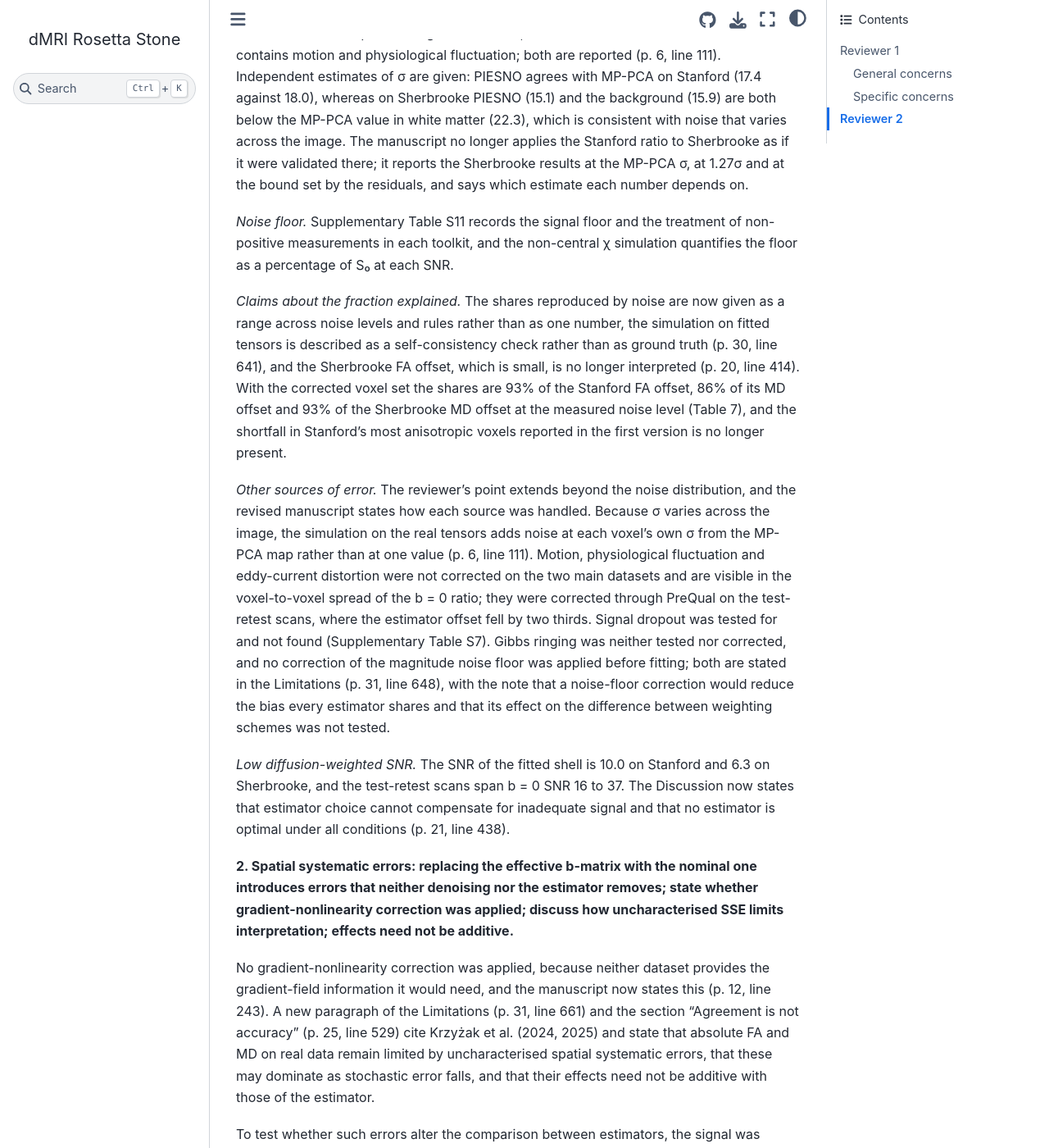
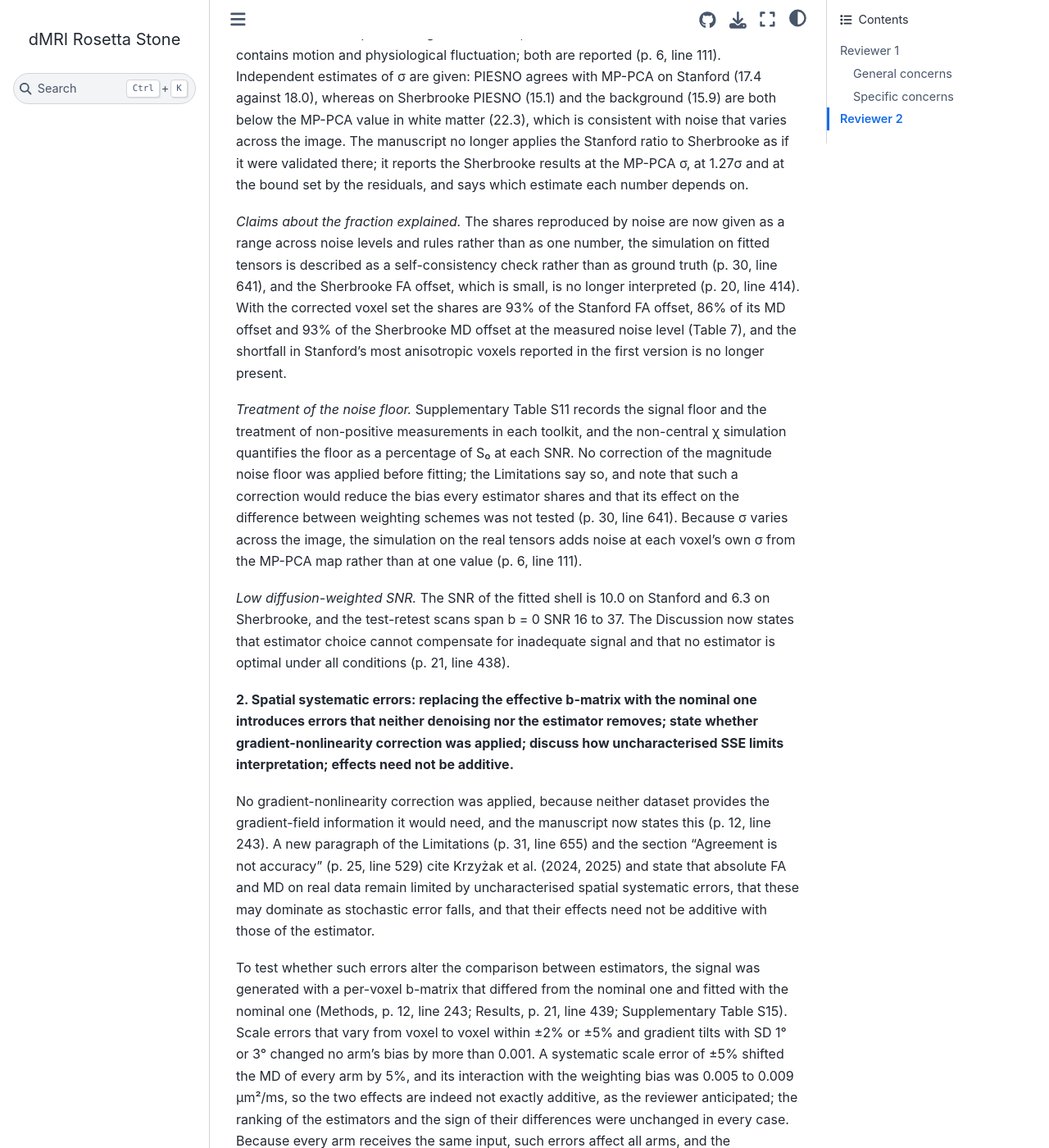
Before and after one commit to happybrotherhood/dmri-rosetta-stone, a Jupyter Book: the page built from response_to_reviewers_jnm.md, in a window 1280 px wide and 1400 px high, scrolled down 6690 px. Shown: the whole window at 82% size. Built offline with Jupyter Book 1.0.4 settings and Sphinx 7.4.7 and the Sphinx Book theme 1.1.4, drawn with Linux system fonts in a browser that asks for light colours; pages that are not in the unit, such as notebooks, are missing from menus; some of the changed text lies outside the part shown.

Commit message:
Keep only the noise-floor sentence in the Limitations
The sentences on motion, eddy currents, signal dropout and Gibbs ringing
added earlier are removed; the first three are covered elsewhere and the
last was not asked for. The response to Reviewer 2 now answers the
question on the treatment of the noise floor in one sub-point.

Co-Authored-By: Claude Fable 5.1 <noreply@anthropic.com>

```diff
--- a/response_to_reviewers_jnm.md
+++ b/response_to_reviewers_jnm.md
@@ -97,17 +97,15 @@ I agree with each of these points, and the revised manuscript addresses them as
 
 *Uncertainty in σ.* The ratio measured on the Stanford b = 0 volumes is 1.27 with a 95% bootstrap confidence interval over voxels of 1.26 to 1.27, but the ratio itself varies from voxel to voxel (interquartile range 1.04 to 1.53), because the SD across volumes also contains motion and physiological fluctuation; both are reported (p. 6, line 111). Independent estimates of σ are given: PIESNO agrees with MP-PCA on Stanford (17.4 against 18.0), whereas on Sherbrooke PIESNO (15.1) and the background (15.9) are both below the MP-PCA value in white matter (22.3), which is consistent with noise that varies across the image. The manuscript no longer applies the Stanford ratio to Sherbrooke as if it were validated there; it reports the Sherbrooke results at the MP-PCA σ, at 1.27σ and at the bound set by the residuals, and says which estimate each number depends on.
 
-*Noise floor.* Supplementary Table S11 records the signal floor and the treatment of non-positive measurements in each toolkit, and the non-central χ simulation quantifies the floor as a percentage of S₀ at each SNR.
-
 *Claims about the fraction explained.* The shares reproduced by noise are now given as a range across noise levels and rules rather than as one number, the simulation on fitted tensors is described as a self-consistency check rather than as ground truth (p. 30, line 641), and the Sherbrooke FA offset, which is small, is no longer interpreted (p. 20, line 414). With the corrected voxel set the shares are 93% of the Stanford FA offset, 86% of its MD offset and 93% of the Sherbrooke MD offset at the measured noise level (Table 7), and the shortfall in Stanford's most anisotropic voxels reported in the first version is no longer present.
 
-*Other sources of error.* The reviewer's point extends beyond the noise distribution, and the revised manuscript states how each source was handled. Because σ varies across the image, the simulation on the real tensors adds noise at each voxel's own σ from the MP-PCA map rather than at one value (p. 6, line 111). Motion, physiological fluctuation and eddy-current distortion were not corrected on the two main datasets and are visible in the voxel-to-voxel spread of the b = 0 ratio; they were corrected through PreQual on the test-retest scans, where the estimator offset fell by two thirds. Signal dropout was tested for and not found (Supplementary Table S7). Gibbs ringing was neither tested nor corrected, and no correction of the magnitude noise floor was applied before fitting; both are stated in the Limitations (p. 31, line 648), with the note that a noise-floor correction would reduce the bias every estimator shares and that its effect on the difference between weighting schemes was not tested.
+*Treatment of the noise floor.* Supplementary Table S11 records the signal floor and the treatment of non-positive measurements in each toolkit, and the non-central χ simulation quantifies the floor as a percentage of S₀ at each SNR. No correction of the magnitude noise floor was applied before fitting; the Limitations say so, and note that such a correction would reduce the bias every estimator shares and that its effect on the difference between weighting schemes was not tested (p. 30, line 641). Because σ varies across the image, the simulation on the real tensors adds noise at each voxel's own σ from the MP-PCA map rather than at one value (p. 6, line 111).
 
 *Low diffusion-weighted SNR.* The SNR of the fitted shell is 10.0 on Stanford and 6.3 on Sherbrooke, and the test-retest scans span b = 0 SNR 16 to 37. The Discussion now states that estimator choice cannot compensate for inadequate signal and that no estimator is optimal under all conditions (p. 21, line 438).
 
 **2. Spatial systematic errors: replacing the effective b-matrix with the nominal one introduces errors that neither denoising nor the estimator removes; state whether gradient-nonlinearity correction was applied; discuss how uncharacterised SSE limits interpretation; effects need not be additive.**
 
-No gradient-nonlinearity correction was applied, because neither dataset provides the gradient-field information it would need, and the manuscript now states this (p. 12, line 243). A new paragraph of the Limitations (p. 31, line 661) and the section "Agreement is not accuracy" (p. 25, line 529) cite Krzyżak et al. (2024, 2025) and state that absolute FA and MD on real data remain limited by uncharacterised spatial systematic errors, that these may dominate as stochastic error falls, and that their effects need not be additive with those of the estimator.
+No gradient-nonlinearity correction was applied, because neither dataset provides the gradient-field information it would need, and the manuscript now states this (p. 12, line 243). A new paragraph of the Limitations (p. 31, line 655) and the section "Agreement is not accuracy" (p. 25, line 529) cite Krzyżak et al. (2024, 2025) and state that absolute FA and MD on real data remain limited by uncharacterised spatial systematic errors, that these may dominate as stochastic error falls, and that their effects need not be additive with those of the estimator.
 
 To test whether such errors alter the comparison between estimators, the signal was generated with a per-voxel b-matrix that differed from the nominal one and fitted with the nominal one (Methods, p. 12, line 243; Results, p. 21, line 439; Supplementary Table S15). Scale errors that vary from voxel to voxel within ±2% or ±5% and gradient tilts with SD 1° or 3° changed no arm's bias by more than 0.001. A systematic scale error of ±5% shifted the MD of every arm by 5%, and its interaction with the weighting bias was 0.005 to 0.009 µm²/ms, so the two effects are indeed not exactly additive, as the reviewer anticipated; the ranking of the estimators and the sign of their differences were unchanged in every case. Because every arm receives the same input, such errors affect all arms, and the comparison between them is robust to the sizes tested. They do limit the absolute values, and the manuscript says so.
 
```
Also changed, not shown: other parts of response_to_reviewers_jnm.md (+3 -3 lines), article_jnm.md (+1 -3 lines).
